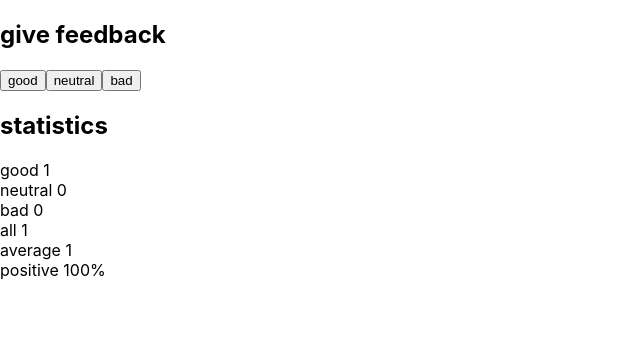
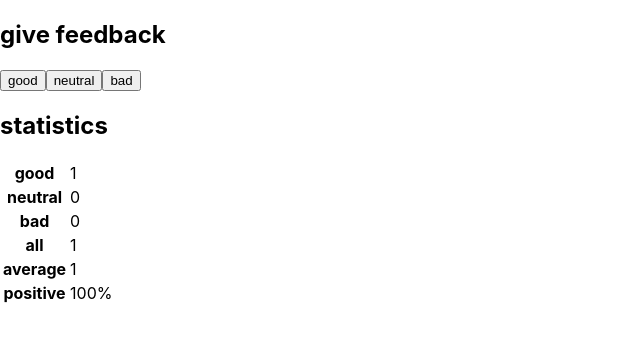
Before and after one commit to cbugk/summer2021js, a React (Create React App) app: page / in a window 1280 px wide. Both pictures are taken after a click on the button "good". Shown: the top 342 px of the page, without its empty margins (0-640 px from the left). Built offline with nearby package versions, Linux system fonts and the light colour scheme.

Commit message:
Exercise-1-11 implemented.

```diff
--- /dev/null
+++ b/src/exercises/1-11/App.js
@@ -0,0 +1,39 @@
+import React, { useState } from 'react'
+import Button from './Button'
+import Statistics from './Statistics'
+import Title from './Title'
+
+const App = () => {
+  // save clicks of each button to its own state
+  const [good, setGood] = useState(0)
+  const [neutral, setNeutral] = useState(0)
+  const [bad, setBad] = useState(0)
+  const [lastFeedbackId, setLastFeedbackId] = useState(0)
+
+  const addToGood = (value) => {
+    setGood(good + value)
+    setLastFeedbackId(1)
+  }
+  const addToNeutral = (value) => {
+    setNeutral(neutral + value)
+    setLastFeedbackId(2)
+  }
+  const addToBad = (value) => {
+    setBad(bad + value)
+    setLastFeedbackId(3)
+  }
+
+  return (
+    <div>
+      <Title text={"give feedback"} />
+      <Button text={"good"} handleClick={() => addToGood(1)} />
+      <Button text={"neutral"} handleClick={() => addToNeutral(1)} />
+      <Button text={"bad"} handleClick={() => addToBad(1)} />
+
+      <Title text={"statistics"} />
+      <Statistics good={good} neutral={neutral} bad={bad} lastFeedbackId={lastFeedbackId} />
+    </div>
+  )
+}
+
+export default App
--- /dev/null
+++ b/src/exercises/1-11/Button.js
@@ -0,0 +1,3 @@
+const Button = ({ handleClick, text }) => (<button onClick={handleClick}>{text}</button>)
+
+export default Button
--- /dev/null
+++ b/src/exercises/1-11/Statistic.js
@@ -0,0 +1,8 @@
+const Statistic = (props) => (
+    <tr>
+        <th>{props.text}</th>
+        <td>{props.value}</td>
+    </tr>
+)
+
+export default Statistic
--- /dev/null
+++ b/src/exercises/1-11/Statistics.js
@@ -0,0 +1,36 @@
+import Statistic from "./Statistic"
+
+const Statistics = (props) => {
+    const sumAll = () => (props.good + props.neutral + props.bad)
+    const avgAll = () => {
+        let sum = sumAll()
+        if (sum) return ((props.good - props.bad) / sum)
+        else return 0
+    }
+    const rateGood = () => {
+        let sum = sumAll()
+        if (sum) return (props.good / sum)
+        else return 0
+    }
+    return (props.lastFeedbackId)
+        ? (
+            <table>
+                <tbody>
+                    <Statistic text="good" value={props.good} />
+                    <Statistic text="neutral" value={props.neutral} />
+                    <Statistic text="bad" value={props.bad} />
+                    <Statistic text="all" value={sumAll()} />
+                    <Statistic text="average" value={avgAll()} />
+                    <Statistic text="positive" value={(rateGood() * 100) + "%"} />
+                </tbody>
+            </table>
+        )
+        : (
+            <p>
+                No feedback given
+            </p>
+        )
+
+}
+
+export default Statistics
--- /dev/null
+++ b/src/exercises/1-11/Title.js
@@ -0,0 +1,3 @@
+const Title = ({ text }) => (<h2>{text}</h2>)
+
+export default Title
--- a/src/index.js
+++ b/src/index.js
@@ -1,7 +1,7 @@
 import React from 'react';
 import ReactDOM from 'react-dom';
 import './index.css';
-import App from './exercises/1-10/App';
+import App from './exercises/1-11/App';
 import reportWebVitals from './reportWebVitals';
 
 ReactDOM.render(
```
Also changed, not shown: src/exercises/1-11/App.css (added, +38 -0 lines).
